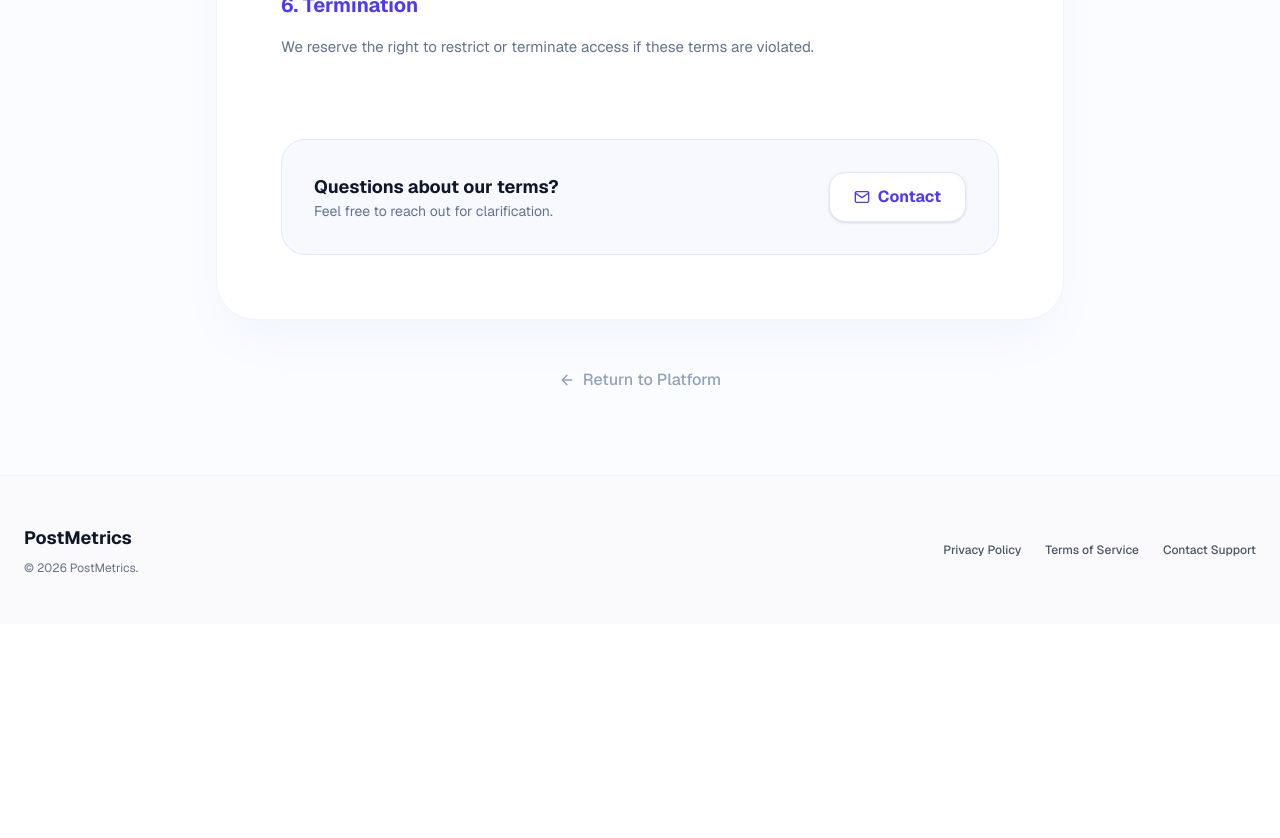
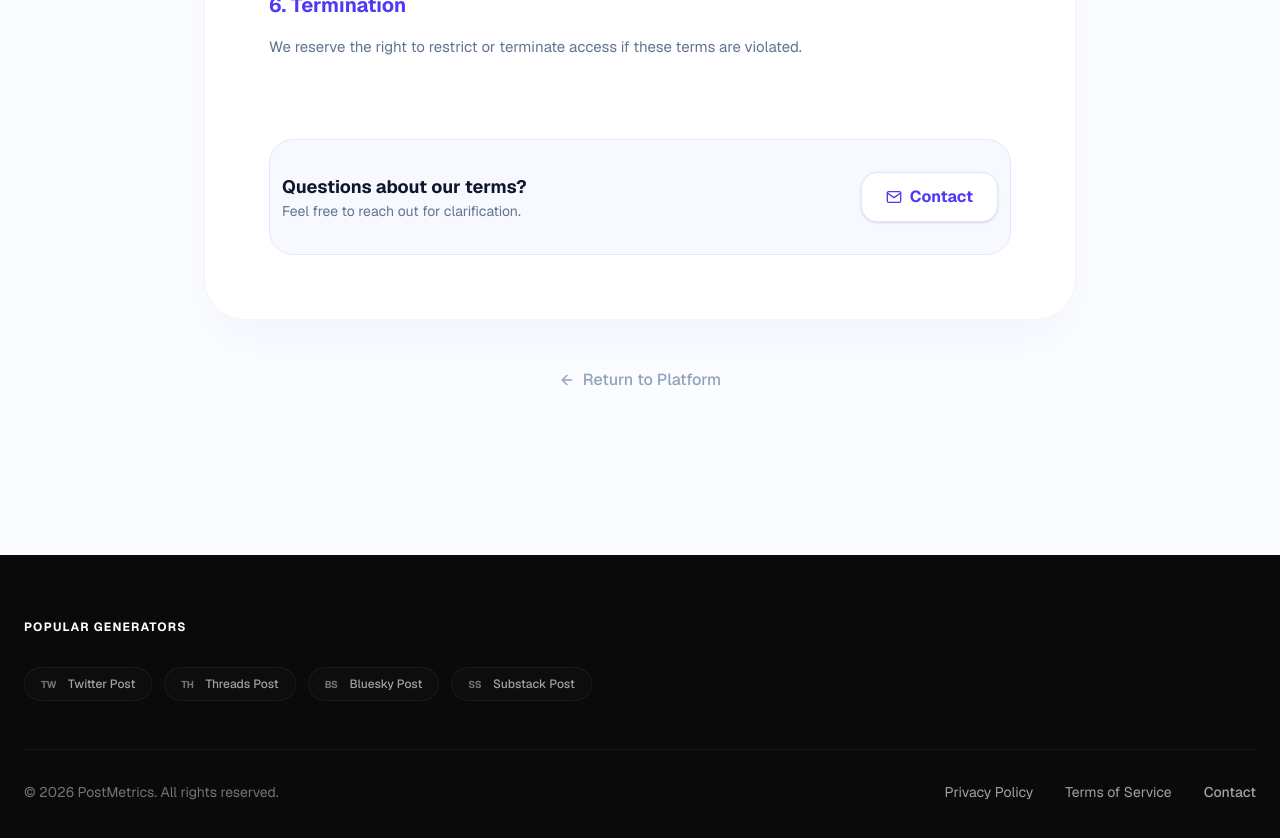
Before and after one commit to samuel-samson06/fake_your_metrics, a Next.js app: page /terms in a window 1280 px wide. Shown: the part 1440-2278 px from the top of the page. Before the commit the page ends 2064 px from the top, so only its background shows below. Built offline with nearby package versions, Linux system fonts and the light colour scheme.

Commit message:
update:mobile fix terms&policies

```diff
--- a/app/how_it_works/page.tsx
+++ b/app/how_it_works/page.tsx
@@ -63,27 +63,6 @@ export default function Page() {
         </div>
       </section>
 
-      {/* Footer / CTA Section */}
-      <section className="py-20 px-6 text-center">
-  <div className="bg-gradient-to-br from-indigo-50 to-white border border-indigo-100 rounded-3xl p-12 max-w-5xl mx-auto">
-
-    <h2 className="text-2xl md:text-4xl lg:text-6xl  font-bold mb-6 text-slate-900">
-      Ready to create your own post?
-    </h2>
-
-    <Link
-      href="/"
-      className="bg-indigo-600 hover:bg-indigo-700 text-white px-8 py-3 rounded-xl font-semibold transition-all transform hover:scale-105 shadow-lg shadow-indigo-200"
-    >
-      Start Creating
-    </Link>
-
-    <p className="mt-8 text-xs text-slate-400 uppercase tracking-widest font-medium">
-      For entertainment and creative use only
-    </p>
-
-  </div>
-</section>
       <Footer/>
     </div>
   )
--- a/app/privacy/page.tsx
+++ b/app/privacy/page.tsx
@@ -8,10 +8,10 @@ function PrivacyPage() {
     <div className="bg-[#f8f9fc] min-h-screen font-sans">
       <Header />
 
-      <main className="max-w-4xl mx-auto px-6 py-20">
+      <main className="max-w-5xl mx-auto px-2 py-20">
   {/* Page Title Section */}
   <div className="text-center mb-16">
-    <h1 className="text-5xl font-black text-slate-900 mb-6 tracking-tight">
+    <h1 className="text-3xl md:text-4xl lg:text-6xl font-bold text-slate-900 mb-6 tracking-tight">
       Privacy Policy
     </h1>
     <div className="inline-flex items-center gap-2 px-4 py-1.5 rounded-full bg-indigo-50 border border-indigo-100">
@@ -23,7 +23,7 @@ function PrivacyPage() {
   </div>
 
   {/* Main Content Card */}
-  <div className="bg-white rounded-[2.5rem] shadow-xl shadow-slate-200/50 p-10 md:p-16 border border-slate-100">
+  <div className="bg-white rounded-[2.5rem] shadow-xl shadow-slate-200/50 py-10 px-5 md:p-16 border border-slate-100">
 
     <p className="text-slate-600 leading-relaxed mb-12 text-lg">
       At <span className="font-semibold text-slate-800">PostMetrics</span>, we value simplicity and transparency.
@@ -53,7 +53,7 @@ function PrivacyPage() {
     </section>
 
     {/* Highlighted Box: How We Use Data */}
-    <section className="bg-slate-50/80 rounded-3xl p-8 mb-12 border border-slate-100">
+    <section className="bg-slate-50/80 rounded-3xl py-8 px-4 mb-12 border border-slate-100">
       <h3 className="text-xl font-bold text-slate-900 mb-4 text-center">
         How We Use Your Data
       </h3>
--- a/app/terms/page.tsx
+++ b/app/terms/page.tsx
@@ -12,10 +12,10 @@ export default function TermsPage() {
     <div className="bg-[#fbfcff] min-h-screen font-sans">
       <Header />
 
-      <main className="max-w-4xl mx-auto px-6 py-20">
+      <main className="max-w-4xl mx-auto px-3 py-20">
         {/* Hero Section */}
         <div className="text-center mb-16">
-          <h1 className="text-5xl md:text-6xl font-black text-slate-900 mb-6">
+          <h1 className="text-3xl md:text-4xl lg:text-6xl font-bold text-slate-900 mb-6">
             Terms of <span className="text-indigo-600">Service</span>
           </h1>
           <p className="text-slate-500 max-w-xl mx-auto leading-relaxed">
@@ -90,7 +90,7 @@ export default function TermsPage() {
           </div>
 
           {/* Contact Box */}
-          <div className="mt-20 bg-indigo-50/50 border border-indigo-100 rounded-3xl p-8 flex flex-col md:flex-row items-center justify-between gap-6">
+          <div className="mt-20 bg-indigo-50/50 border border-indigo-100 rounded-3xl py-8 px-3 flex flex-col md:flex-row items-center justify-between gap-6">
             <div>
               <h4 className="text-lg font-bold text-slate-900">
                 Questions about our terms?
--- a/components/homepage/Footer.tsx
+++ b/components/homepage/Footer.tsx
@@ -1,21 +1,64 @@
 import Link from 'next/link'
 import React from 'react'
 
+const generators = [
+  { id: 'TW', name: 'Twitter Post' },
+  { id: 'TH', name: 'Threads Post' },
+  { id: 'BS', name: 'Bluesky Post' },
+  { id: 'SS', name: 'Substack Post' },
+  // { id: 'IG', name: 'Instagram Metric' },
+  // { id: 'FB', name: 'Facebook Metric' },
+  // { id: 'LD', name: 'LinkedIn Post' },
+  // { id: 'TK', name: 'TikTok Metric' },
+]
+
 function Footer() {
   return (
-    <footer className="w-full border-t border-gray-100 mt-auto bg-gray-50/50">
-      <div className="max-w-7xl mx-auto px-6 py-12 flex flex-col md:flex-row justify-between items-center gap-8">
-        <div className="flex flex-col gap-2 text-center md:text-left">
-          <div className="text-lg font-bold text-gray-900">PostMetrics</div>
-          <p className="text-xs text-gray-500">
-            © 2026 PostMetrics.
-          </p>
+    <footer className="w-full bg-[#0a0a0a] text-neutral-400 py-16 px-6 mt-20">
+      <div className="max-w-7xl mx-auto">
+        {/* Top Section: Popular Generators */}
+        <div className="mb-12">
+          <h3 className="text-white text-xs font-bold tracking-widest uppercase mb-8">
+            Popular Generators
+          </h3>
+
+          <div className="flex flex-wrap gap-3">
+            {generators.map((gen) => (
+              <Link
+                key={gen.id}
+                href="/"
+                className="flex items-center px-4 py-2 bg-neutral-900/30 border border-neutral-800/50 rounded-full hover:border-neutral-700 hover:bg-neutral-800/50 transition-all group"
+              >
+                <span className="text-[10px] font-bold text-neutral-500 mr-3 uppercase tracking-tighter">
+                  {gen.id}
+                </span>
+                <span className="text-xs font-medium text-neutral-400 group-hover:text-neutral-200 transition-colors">
+                  {gen.name}
+                </span>
+              </Link>
+            ))}
+          </div>
         </div>
 
-        <div className="flex items-center gap-6 text-xs font-medium text-gray-600">
-          <Link href="/privacy" className="hover:text-gray-900 transition-colors">Privacy Policy</Link>
-          <Link href="/terms" className="hover:text-gray-900 transition-colors">Terms of Service</Link>
-          <a href="mailto:a.samuelsamson123@gmail.com" className="hover:text-gray-900 transition-colors">Contact Support</a>
+        {/* Divider */}
+        <div className="h-px w-full bg-neutral-900 mb-8" />
+
+        {/* Bottom Bar */}
+        <div className="flex flex-col md:flex-row justify-between items-center gap-6">
+          <div className="text-[13px] md:text-sm text-neutral-500">
+            © 2026 PostMetrics. All rights reserved.
+          </div>
+
+          <div className="flex items-center gap-8 text-[13px] md:text-sm">
+            <Link href="/privacy" className="hover:text-white transition-colors">Privacy Policy</Link>
+            <Link href="/terms" className="hover:text-white transition-colors">Terms of Service</Link>
+            <a
+              href="mailto:a.samuelsamson123@gmail.com"
+              className="text-neutral-400 hover:text-white transition-colors font-medium"
+            >
+              Contact
+            </a>
+          </div>
         </div>
       </div>
     </footer>
```
